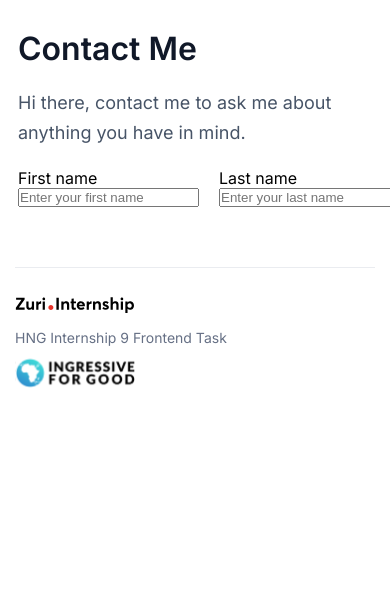
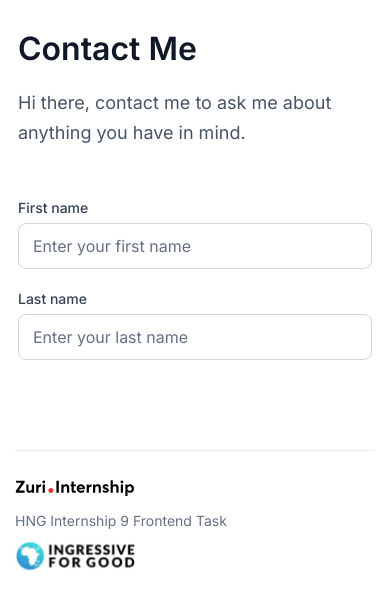
Before and after one commit to doltitol/profile-page-stage1, a React (Create React App) app: page /contact in a window 390 px wide. Shown: the top 610 px of the page. Built offline with nearby package versions, Linux system fonts and the light colour scheme.

Commit message:
style: added label and input styles

```diff
--- a/src/Contact.js
+++ b/src/Contact.js
@@ -1,6 +1,10 @@
-import React from 'react';
+import React, { useState } from 'react';
 
 const Contact = () => {
+    const [ hint ] = useState({
+        firstName: false,
+        lastName: false,
+    });
     return (
         <div className='container'>
             <div className='contact'>
@@ -8,15 +12,17 @@ const Contact = () => {
                     <h1>Contact Me</h1>
                     <p>Hi there, contact me to ask me about anything you have in mind.</p>
                 </header>
-                <main>
+                <main style={ { marginTop: '50px' } }>
                     <div className='row'>
                         <div className='col-50 mr-10'>
                             <label htmlFor='first_name'>First name</label>
                             <input placeholder='Enter your first name' name='first_name' id='first_name' />
+                            <p className='hint' style={ { display: hint.firstName ? 'block' : 'none' } }>Please enter first name.</p>
                         </div>
                         <div className='col-50 ml-10'>
                             <label htmlFor='last_name'>Last name</label>
                             <input placeholder='Enter your last name' name='last_name' id='last_name' />
+                            <p className='hint' style={ { display: hint.lastName ? 'block' : 'none' } }>Please enter last name.</p>
                         </div>
                     </div>
                 </main>
--- a/src/index.css
+++ b/src/index.css
@@ -3,6 +3,7 @@
 :root {
   --font-family: 'Inter', sans-serif;
   --base-white: #ffffff;
+  --primary-300: #84CAFF;
   --gray-25: #FCFCFD;
   --gray-50: #F9FAFB;
   --gray-100: #F2F4F7;
@@ -11,6 +12,7 @@
   --gray-400: #98A2B3;
   --gray-500: #667085;
   --gray-600: #475467;
+  --gray-700: #344054;
   --gray-900: #101828;
   --box-shadow: 0px 1px 2px rgba(16, 24, 40, 0.05);
 }
@@ -27,6 +29,41 @@ body {
 
 a {
   text-decoration: none;
+}
+
+label {
+  color: var(--gray-700);
+  font-size: 14px;
+  line-height: 20px;
+  font-family: var(--font-family);
+  font-weight: 500;
+  margin-bottom: 5px;
+}
+
+input,
+textarea {
+  padding: 10px 14px;
+  border-radius: 8px;
+  border: 1px solid var(--gray-300);
+  font-size: 16px;
+  color: var(--gray-900);
+  line-height: 24px;
+  font-weight: 400;
+  font-family: var(--font-family);
+  background: #FFFFFF;
+}
+
+input::placeholder,
+textarea::placeholder {
+  color: var(--gray-500);
+}
+
+input:focus,
+textarea:focus {
+  background: #FFFFFF;
+  border: 1px solid var(--primary-300);
+  box-shadow: var(--box-shadow);
+  outline: none;
 }
 
 .container {
@@ -64,14 +101,32 @@ a {
   margin-bottom: 20px;
 }
 
+.hint {
+  font-family: var(--font-family);
+  font-size: 14px;
+  line-height: 20px;
+  color: var(--gray-600);
+  margin-top: 5px;
+}
+
 .row {
   display: flex;
+  flex-direction: row;
+  margin-bottom: 10px;
 }
 
 .col-50 {
   width: 50%;
   display: flex;
   flex-direction: column;
+  margin-bottom: 20px;
+}
+
+.col-100 {
+  width: 100%;
+  display: flex;
+  flex-direction: column;
+  margin-bottom: 20px;
 }
 
 .mr-10 {
@@ -403,8 +458,21 @@ a {
     font-size: 18px;
   }
 
+  .row {
+    display: flex;
+    flex-direction: column;
+  }
+
   .col-50 {
     width: 100%;
+  }
+
+  .mr-10 {
+    margin-right: 0px;
+  }
+
+  .ml-10 {
+    margin-left: 0px;
   }
 }
 
@@ -432,7 +500,20 @@ a {
     font-size: 18px;
   }
 
+  .row {
+    display: flex;
+    flex-direction: column;
+  }
+
   .col-50 {
     width: 100%;
   }
+
+  .mr-10 {
+    margin-right: 0px;
+  }
+
+  .ml-10 {
+    margin-left: 0px;
+  }
 }
```
